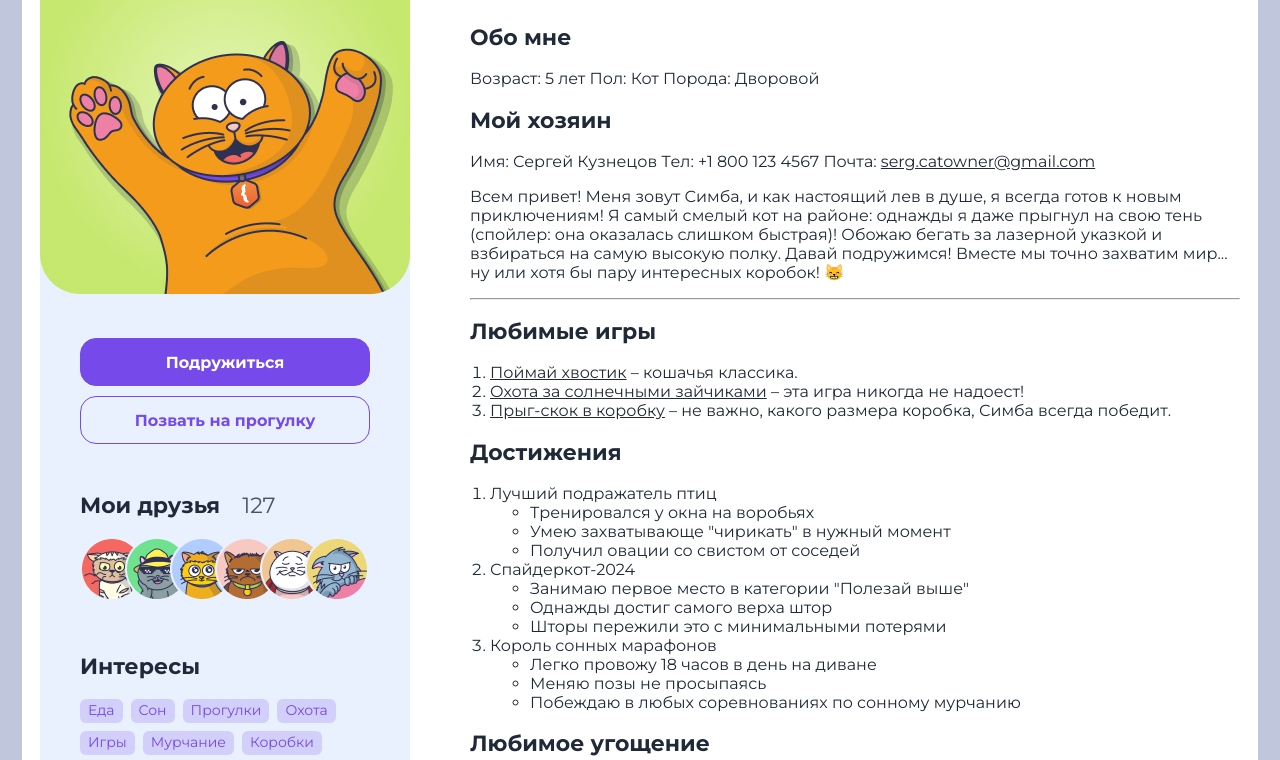
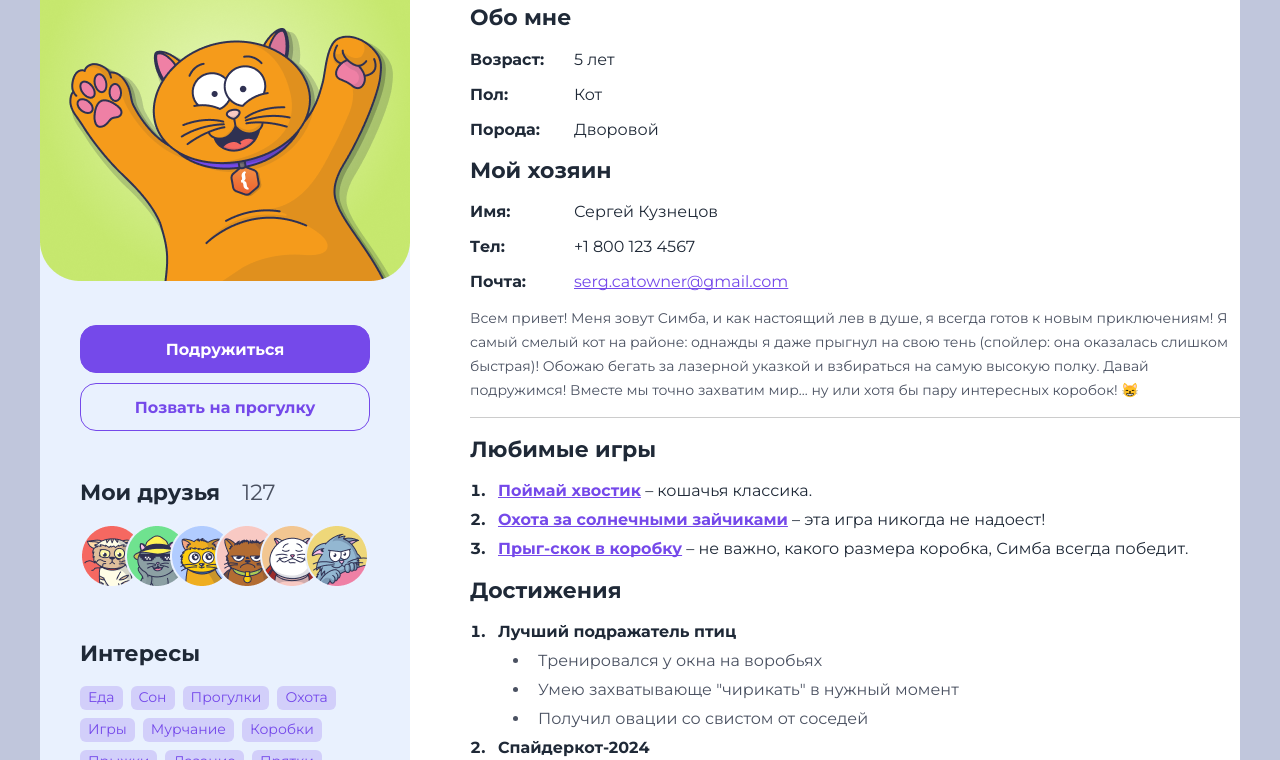
Before and after one commit to AlexH73/social_media_cats, a plain HTML site: page index.html in a window 1280 px wide. Shown: the part 116-876 px from the top of the page. Drawn offline with Linux system fonts and the light colour scheme.

Commit message:
update: added styles to buttons, lists, links, text block and info-box

```diff
--- a/css/style.css
+++ b/css/style.css
@@ -14,11 +14,14 @@ body {
   background-color: #c0c6dc;
 }
 
-.heading {
+.title {
   position: relative;
   display: flex;
   align-items: center;
-  gap: 10px;
+  gap: 1px;
+  width: 203px;
+  height: 55px;
+  margin-top: 20px;
 }
 
 svg {
@@ -50,13 +53,16 @@ button {
   padding: 14px 16px;
   width: 290px;
   height: 48px;
+  cursor: pointer;
 }
 
+.bot-btn:hover,
 .top-btn {
   background-color: #7549ea;
   color: #fff;
 }
 
+.top-btn:hover,
 .bot-btn {
   background-color: inherit;
   color: #7549ea;
@@ -89,9 +95,15 @@ h2 {
   width: 1200px;
   background-color: #fff;
   margin: 27px auto;
-  padding: 13px 18px;
+  /* padding: 13px 18px; */
   display: flex;
   gap: 60px;
+}
+
+a {
+  text-decoration: underline;
+  text-decoration-skip-ink: none;
+  color: #7549ea;
 }
 
 .interests {
@@ -111,3 +123,47 @@ h2 {
   line-height: 171%;
   color: #7549ea;
 }
+
+.info-box > p {
+  display: flex;
+  gap: 24px;
+}
+
+.info-box > p > strong {
+  width: 80px;
+}
+
+.text {
+  border-bottom: solid 1px rgba(204, 204, 204, 1);
+}
+
+.text p {
+  font-weight: 400;
+  font-size: 14px;
+  line-height: 171%;
+  color: #4a5161;
+}
+
+li {
+  padding-left: 8px;
+  margin-bottom: 10px;
+}
+
+li a {
+  font-weight: 700;
+}
+
+.list-item,
+li::marker {
+  font-weight: bold;
+}
+
+.inner-list {
+  margin-top: 10px;
+  list-style-type: disc;
+}
+
+.inner-list > li {
+  font-weight: 400;
+  color: #4a5161;
+}
--- a/index.html
+++ b/index.html
@@ -45,7 +45,7 @@
       </aside>
       <!-- Основной контент -->
       <main>
-        <div class="heading">
+        <div class="title">
           <h1>Симба</h1>
           <svg
             width="32"
@@ -74,23 +74,22 @@
             </defs>
           </svg>
         </div>
-        <div>
-          <h2>Обо мне</h2>
+        <h2>Обо мне</h2>
+        <div class="info-box">
+          <p><strong>Возраст:</strong> <span>5 лет</span></p>
+          <p><strong>Пол:</strong> <span>Кот</span></p>
+          <p><strong>Порода:</strong> <span>Дворовой</span></p>
+        </div>
+        <h2>Мой хозяин</h2>
+        <div class="info-box">
+          <p><strong>Имя:</strong> <span>Сергей Кузнецов</span></p>
+          <p><strong>Tел:</strong> <span>+1 800 123 4567</span></p>
           <p>
-            Возраст: <span>5 лет</span> Пол: <span>Кот</span> Порода:
-            <span>Дворовой</span>
-          </p>
-        </div>
-        <div>
-          <h2>Мой хозяин</h2>
-          <p>
-            Имя: <span>Сергей Кузнецов</span> Tел:
-            <span>+1 800 123 4567</span>
-            Почта:
+            <strong>Почта:</strong>
             <a href="mailto:serg.catowner@gmail.com">serg.catowner@gmail.com</a>
           </p>
         </div>
-        <div>
+        <div class="text">
           <p>
             Всем привет! Меня зовут Симба, и как настоящий лев в душе, я всегда
             готов к новым приключениям! Я самый смелый кот на районе: однажды я
@@ -100,9 +99,8 @@
             бы пару интересных коробок! 😸
           </p>
         </div>
-        <hr />
+        <h2>Любимые игры</h2>
         <div>
-          <h2>Любимые игры</h2>
           <ol>
             <li>
               <a
@@ -134,20 +132,20 @@
           </ol>
           <h2>Достижения</h2>
           <ol>
-            <li>Лучший подражатель птиц</li>
-            <ul>
+            <li class="list-item">Лучший подражатель птиц</li>
+            <ul class="inner-list">
               <li>Тренировался у окна на воробьях</li>
               <li>Умею захватывающе "чирикать" в нужный момент</li>
               <li>Получил овации со свистом от соседей</li>
             </ul>
-            <li>Спайдеркот-2024</li>
-            <ul>
+            <li class="list-item">Спайдеркот-2024</li>
+            <ul class="inner-list">
               <li>Занимаю первое место в категории "Полезай выше"</li>
               <li>Однажды достиг самого верха штор</li>
               <li>Шторы пережили это с минимальными потерями</li>
             </ul>
-            <li>Король сонных марафонов</li>
-            <ul>
+            <li class="list-item">Король сонных марафонов</li>
+            <ul class="inner-list">
               <li>Легко провожу 18 часов в день на диване</li>
               <li>Меняю позы не просыпаясь</li>
               <li>Побеждаю в любых соревнованиях по сонному мурчанию</li>
```
